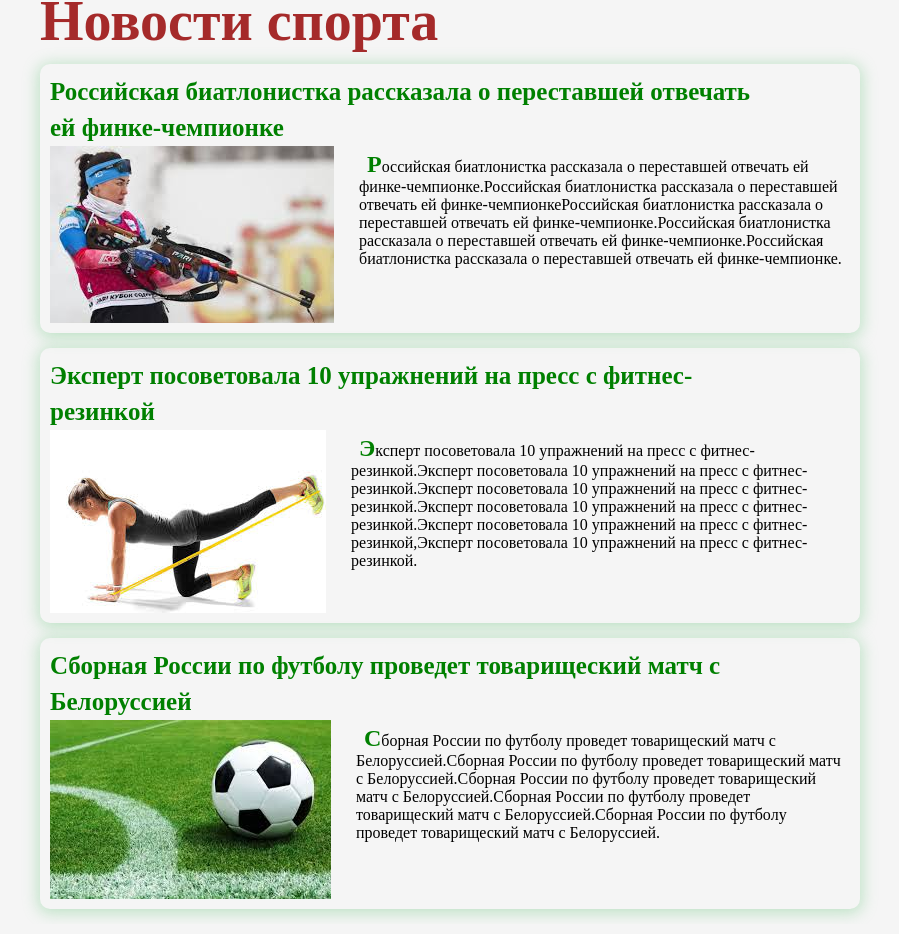
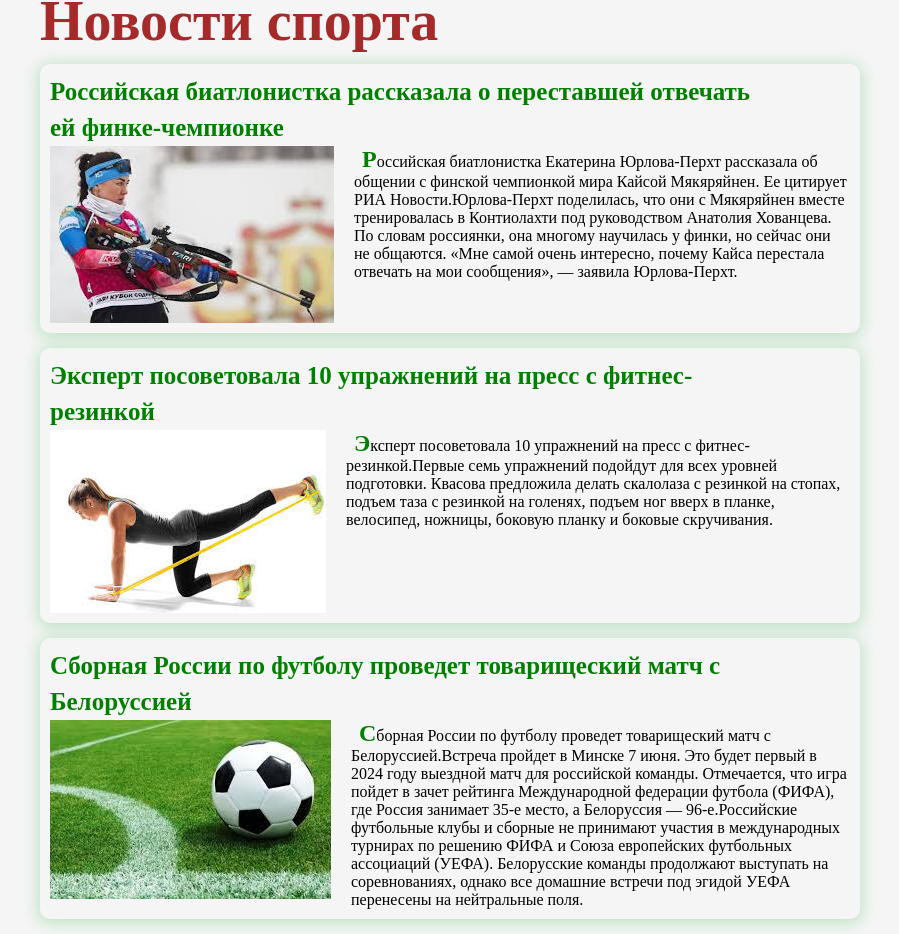
Before and after one commit to ElPetra/testComand, a React (Create React App) app: page / in a window 1280 px wide. Shown: the part 1326-2260 px from the top of the page, without its empty margins (190-1089 px from the left). Built offline with nearby package versions, Linux system fonts and the light colour scheme; the HTML template or start-up script is replaced by a standard one.

Commit message:
change new content

```diff
--- a/src/components/News/News.jsx
+++ b/src/components/News/News.jsx
@@ -13,14 +13,14 @@
                     target="_blank" >Российская биатлонистка рассказала о переставшей отвечать ей финке-чемпионке</a>
                      <div className={s.link}>
                         <img className={s.newsImage} src={src1} alt="биатлон" />
-                        <p className={s.text}>&nbsp;&nbsp;<span>Р</span>оссийская биатлонистка рассказала о переставшей отвечать ей финке-чемпионке.Российская биатлонистка рассказала о переставшей отвечать ей финке-чемпионкеРоссийская биатлонистка рассказала о переставшей отвечать ей финке-чемпионке.Российская биатлонистка рассказала о переставшей отвечать ей финке-чемпионке.Российская биатлонистка рассказала о переставшей отвечать ей финке-чемпионке.</p>
+                        <p className={s.text}>&nbsp;&nbsp;<span>Р</span>оссийская биатлонистка Екатерина Юрлова-Перхт рассказала об общении с финской чемпионкой мира Кайсой Мякяряйнен. Ее цитирует РИА Новости.Юрлова-Перхт поделилась, что они с Мякяряйнен вместе тренировалась в Контиолахти под руководством Анатолия Хованцева. По словам россиянки, она многому научилась у финки, но сейчас они не общаются. «Мне самой очень интересно, почему Кайса перестала отвечать на мои сообщения», — заявила Юрлова-Перхт.</p>
                     </div>
                 </div>
             <div className={s.news}>
                 <a className={s.newsLink} href="https://lenta.ru/news/2024/05/02/ekspert-posovetovala-10-uprazhneniy-na-press-s-fitnes-rezinkoy/"  target="_blank">Эксперт посоветовала 10 упражнений на пресс с фитнес-резинкой</a>
             <div className={s.link}>
                     <img className={s.newsImage} src={src2} alt="фитнес-резинка" />
-                     <p className={s.text}>&nbsp;&nbsp;<span>Э</span>ксперт посоветовала 10 упражнений на пресс с фитнес-резинкой.Эксперт посоветовала 10 упражнений на пресс с фитнес-резинкой.Эксперт посоветовала 10 упражнений на пресс с фитнес-резинкой.Эксперт посоветовала 10 упражнений на пресс с фитнес-резинкой.Эксперт посоветовала 10 упражнений на пресс с фитнес-резинкой,Эксперт посоветовала 10 упражнений на пресс с фитнес-резинкой.</p>
+                     <p className={s.text}>&nbsp;&nbsp;<span>Э</span>ксперт посоветовала 10 упражнений на пресс с фитнес-резинкой.Первые семь упражнений подойдут для всех уровней подготовки. Квасова предложила делать скалолаза с резинкой на стопах, подъем таза с резинкой на голенях, подъем ног вверх в планке, велосипед, ножницы, боковую планку и боковые скручивания.</p>
                      </div>
             </div>
                 <div className={s.news}>
@@ -29,7 +29,7 @@
                     </a>
                     <div className={s.link}>
                         <img className={s.newsImage} src={src3} alt="футбол" />
-                        <p className={s.text}>&nbsp;&nbsp;<span>С</span>борная России по футболу проведет товарищеский матч с Белоруссией.Сборная России по футболу проведет товарищеский матч с Белоруссией.Сборная России по футболу проведет товарищеский матч с Белоруссией.Сборная России по футболу проведет товарищеский матч с Белоруссией.Сборная России по футболу проведет товарищеский матч с Белоруссией.</p>
+                        <p className={s.text}>&nbsp;&nbsp;<span>С</span>борная России по футболу проведет товарищеский матч с Белоруссией.Встреча пройдет в Минске 7 июня. Это будет первый в 2024 году выездной матч для российской команды. Отмечается, что игра пойдет в зачет рейтинга Международной федерации футбола (ФИФА), где Россия занимает 35-е место, а Белоруссия — 96-е.Российские футбольные клубы и сборные не принимают участия в международных турнирах по решению ФИФА и Союза европейских футбольных ассоциаций (УЕФА). Белорусские команды продолжают выступать на соревнованиях, однако все домашние встречи под эгидой УЕФА перенесены на нейтральные поля.</p>
                     </div>
                 </div>
             </div>
--- a/src/components/News/News.module.css
+++ b/src/components/News/News.module.css
@@ -41,9 +41,7 @@
   /* flex-direction: column; */
 }
 .text{
-  padding: 5px;
-   margin-bottom: 20px;
-  text-align: start;
+  /* text-align: start; */
 
 }
 .text span{
```
